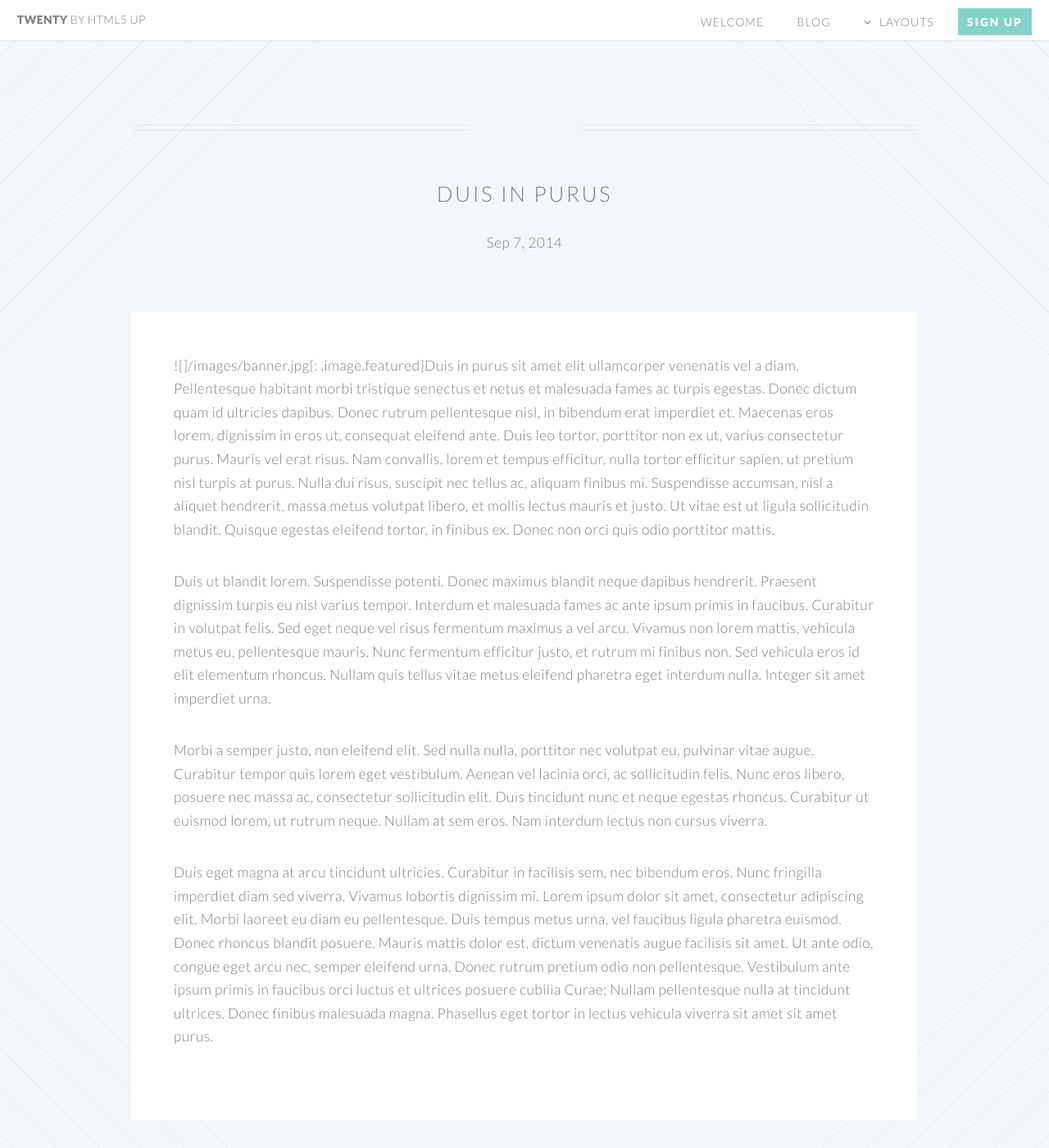
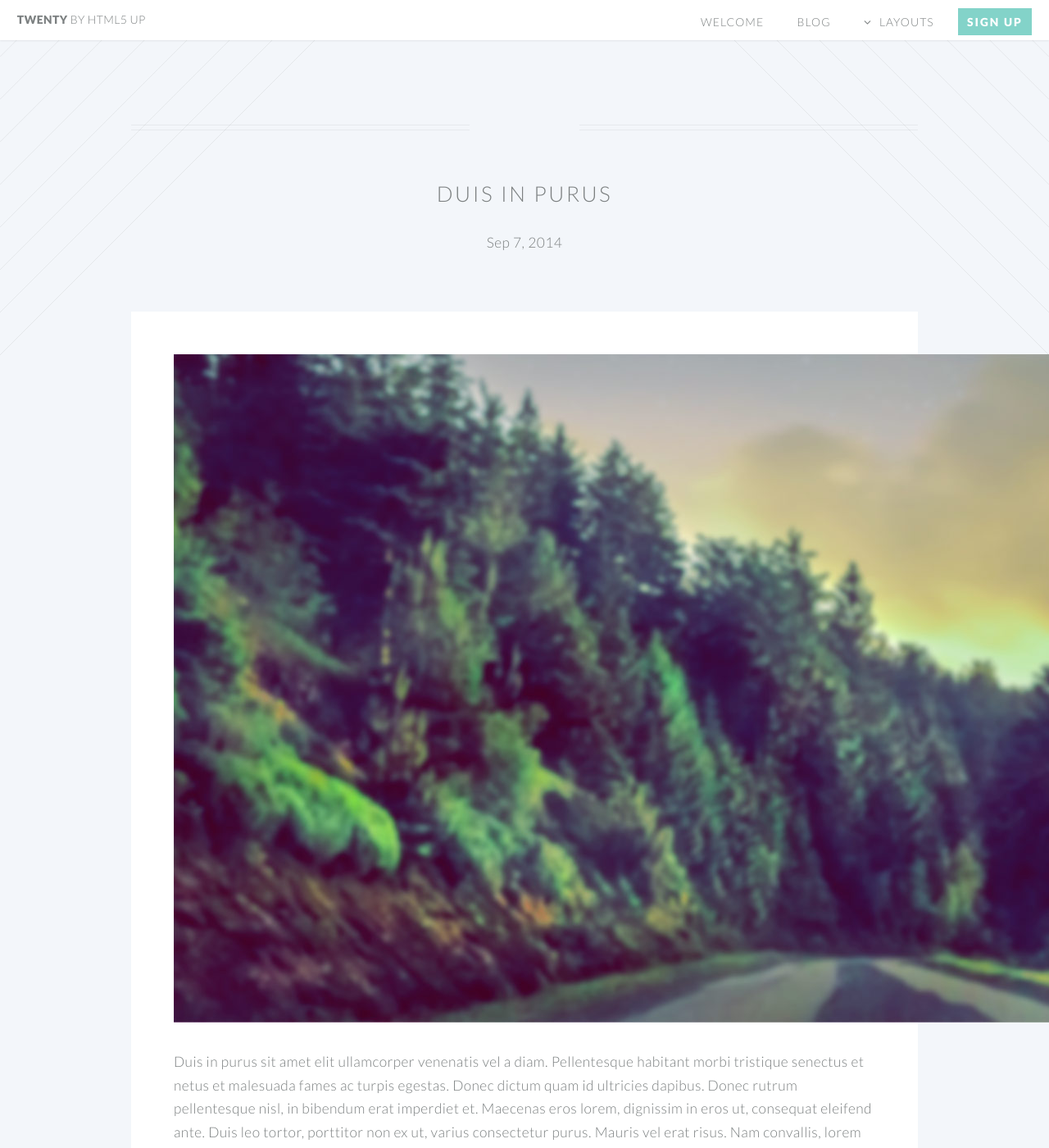
Before and after one commit to jmak35/twenty, a Jekyll site: the page built from _posts/2014-08-31-duis-in-purus.markdown, in a window 1280 px wide and 1400 px high. Shown: the whole window at 82% size. Built offline with Jekyll 4.4.1, drawn with Linux system fonts in a browser that asks for light colours; some of the changed text lies outside the part shown.

Commit message:
Updated '_posts/2014-08-31-duis-in-purus.markdown' via CloudCannon

```diff
--- a/_posts/2014-08-31-duis-in-purus.markdown
+++ b/_posts/2014-08-31-duis-in-purus.markdown
@@ -5,7 +5,7 @@ date: 2014-09-07T14:36:00.000Z
 categories: Duis
 image_path: /images/banner.jpg
 ---
-![]{{page.image_path}}{: .image.featured}Duis in purus sit amet elit ullamcorper venenatis vel a diam. Pellentesque habitant morbi tristique senectus et netus et malesuada fames ac turpis egestas. Donec dictum quam id ultricies dapibus. Donec rutrum pellentesque nisl, in bibendum erat imperdiet et. Maecenas eros lorem, dignissim in eros ut, consequat eleifend ante. Duis leo tortor, porttitor non ex ut, varius consectetur purus. Mauris vel erat risus. Nam convallis, lorem et tempus efficitur, nulla tortor efficitur sapien, ut pretium nisl turpis at purus. Nulla dui risus, suscipit nec tellus ac, aliquam finibus mi. Suspendisse accumsan, nisl a aliquet hendrerit, massa metus volutpat libero, et mollis lectus mauris et justo. Ut vitae est ut ligula sollicitudin blandit. Quisque egestas eleifend tortor, in finibus ex. Donec non orci quis odio porttitor mattis.
+![](/images/banner.jpg){: .image.featured}Duis in purus sit amet elit ullamcorper venenatis vel a diam. Pellentesque habitant morbi tristique senectus et netus et malesuada fames ac turpis egestas. Donec dictum quam id ultricies dapibus. Donec rutrum pellentesque nisl, in bibendum erat imperdiet et. Maecenas eros lorem, dignissim in eros ut, consequat eleifend ante. Duis leo tortor, porttitor non ex ut, varius consectetur purus. Mauris vel erat risus. Nam convallis, lorem et tempus efficitur, nulla tortor efficitur sapien, ut pretium nisl turpis at purus. Nulla dui risus, suscipit nec tellus ac, aliquam finibus mi. Suspendisse accumsan, nisl a aliquet hendrerit, massa metus volutpat libero, et mollis lectus mauris et justo. Ut vitae est ut ligula sollicitudin blandit. Quisque egestas eleifend tortor, in finibus ex. Donec non orci quis odio porttitor mattis.
 
 Duis ut blandit lorem. Suspendisse potenti. Donec maximus blandit neque dapibus hendrerit. Praesent dignissim turpis eu nisl varius tempor. Interdum et malesuada fames ac ante ipsum primis in faucibus. Curabitur in volutpat felis. Sed eget neque vel risus fermentum maximus a vel arcu. Vivamus non lorem mattis, vehicula metus eu, pellentesque mauris. Nunc fermentum efficitur justo, et rutrum mi finibus non. Sed vehicula eros id elit elementum rhoncus. Nullam quis tellus vitae metus eleifend pharetra eget interdum nulla. Integer sit amet imperdiet urna.
 
```
